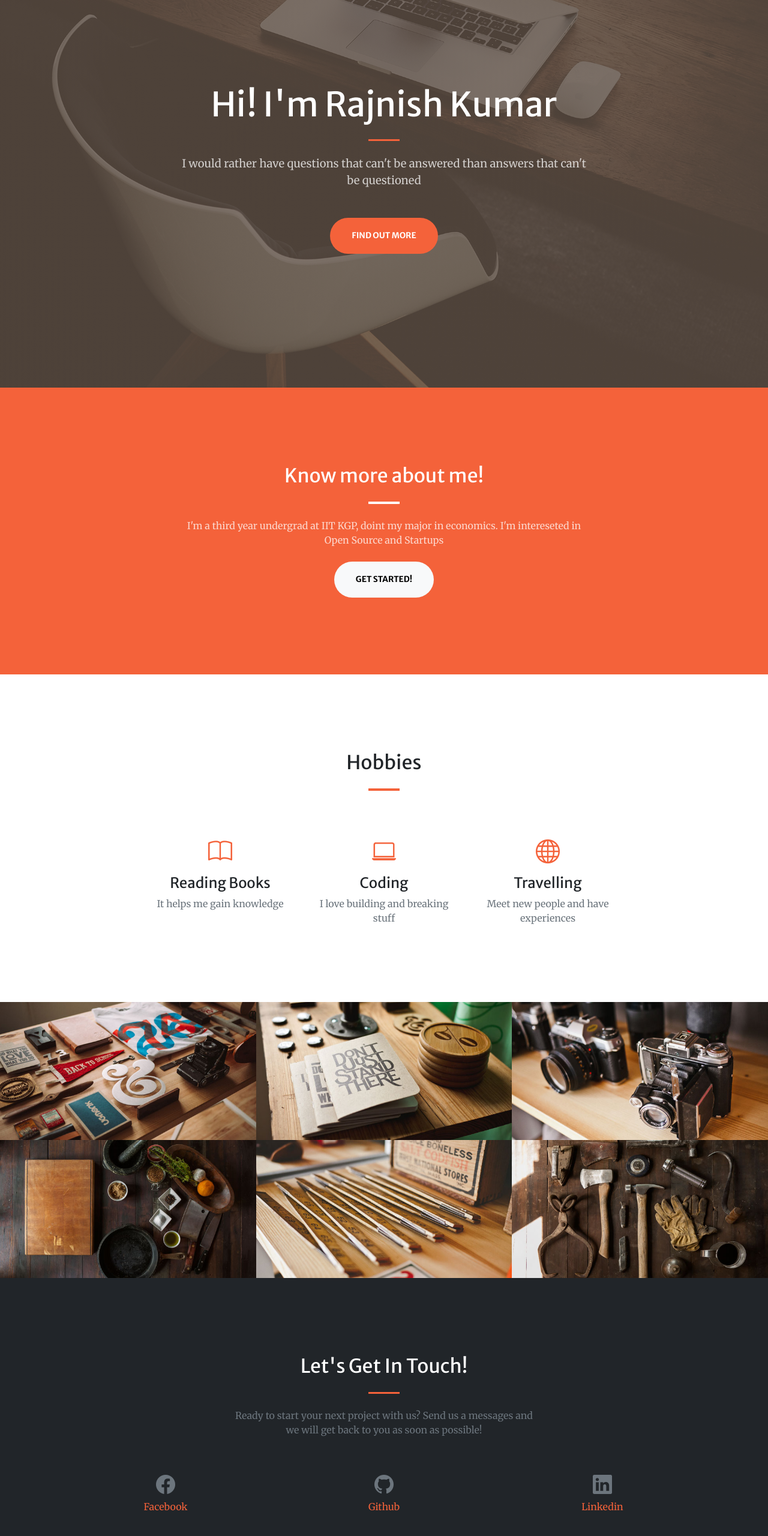
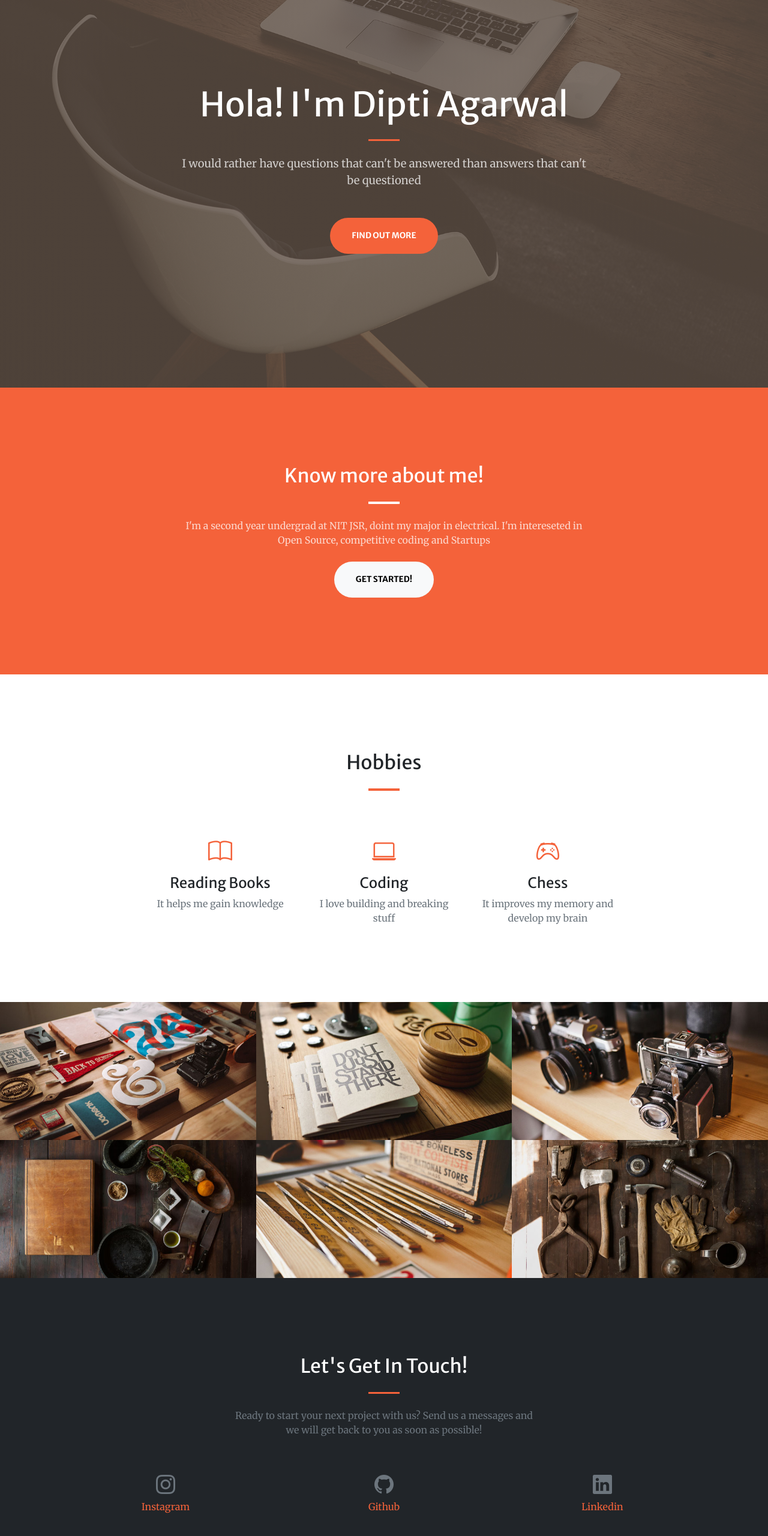
Before and after one commit to Dipti821/Dipti821.github.io, a plain HTML site: page index.html in a window 1280 px wide. Shown: the part 154-2714 px from the top of the page at 60% size. Drawn offline with nearby package versions, Linux system fonts and the light colour scheme; some packages are replaced by stand-ins of ours; a script that the page names is missing.

Commit message:
This is my first website

```diff
--- a/index.html
+++ b/index.html
@@ -6,7 +6,7 @@
     <meta name="viewport" content="width=device-width, initial-scale=1, shrink-to-fit=no" />
     <meta name="description" content="" />
     <meta name="author" content="" />
-    <title>Rajnish Kumar</title>
+    <title>Dipti Agarwal</title>
     <!-- Favicon-->
     <link rel="icon" type="image/x-icon" href="assets/favicon.ico" />
     <!-- Bootstrap Icons-->
@@ -25,7 +25,7 @@
     <!-- Navigation-->
     <nav class="navbar navbar-expand-lg navbar-light fixed-top py-3" id="mainNav">
         <div class="container px-4 px-lg-5">
-            <a class="navbar-brand" href="#page-top">Rajnish</a>
+            <a class="navbar-brand" href="#page-top">Dipti</a>
             <button class="navbar-toggler navbar-toggler-right" type="button" data-bs-toggle="collapse"
                 data-bs-target="#navbarResponsive" aria-controls="navbarResponsive" aria-expanded="false"
                 aria-label="Toggle navigation"><span class="navbar-toggler-icon"></span></button>
@@ -44,7 +44,7 @@
         <div class="container px-4 px-lg-5 h-100">
             <div class="row gx-4 gx-lg-5 h-100 align-items-center justify-content-center text-center">
                 <div class="col-lg-8 align-self-end">
-                    <h1 class="text-white font-weight-bold">Hi! I'm Rajnish Kumar </h1>
+                    <h1 class="text-white font-weight-bold">Hola! I'm Dipti Agarwal </h1>
                     <hr class="divider" />
                 </div>
                 <div class="col-lg-8 align-self-baseline">
@@ -63,9 +63,9 @@
                 <div class="col-lg-8 text-center">
                     <h2 class="text-white mt-0">Know more about me! </h2>
                     <hr class="divider divider-light" />
-                    <p class="text-white-75 mb-4">I'm a third year undergrad at IIT KGP, doint my major in economics.
+                    <p class="text-white-75 mb-4">I'm a second year undergrad at NIT JSR, doint my major in electrical.
                         I'm intereseted in
-                        Open Source and Startups
+                        Open Source, competitive coding and Startups
                     </p>
                     <a class="btn btn-light btn-xl" href="#hobbies">Get Started!</a>
                 </div>
@@ -94,9 +94,9 @@
                 </div>
                 <div class="col-lg-3 col-md-6 text-center">
                     <div class="mt-5">
-                        <div class="mb-2"><i class="bi-globe fs-1 text-primary"></i></div>
-                        <h3 class="h4 mb-2">Travelling</h3>
-                        <p class="text-muted mb-0">Meet new people and have experiences </p>
+                        <div class="mb-2"><i class="bi-controller fs-1 text-primary"></i></div>
+                        <h3 class="h4 mb-2">Chess</h3>
+                        <p class="text-muted mb-0">It improves my memory and develop my brain</p>
                     </div>
                 </div>
 
@@ -179,19 +179,19 @@
 
             <div class="row gx-4 gx-lg-5 justify-content-center">
                 <div class="col-lg-4 text-center mb-5 mb-lg-0">
-                    <a href="https://fb.com/ooyeraju.i" class="nav-link ">
-                        <i class="bi-facebook fs-2 mb-3 text-muted"></i>
-                        <div>Facebook</div>
+                    <a href="https://www.instagram.com/diptiagarwal456/" class="nav-link ">
+                        <i class="bi-instagram fs-2 mb-3 text-muted"></i>
+                        <div>Instagram</div>
                     </a>
                 </div>
                 <div class="col-lg-4 text-center mb-5 mb-lg-0">
-                    <a href="https://fb.com/ooyeraju.i" class="nav-link ">
+                    <a href="https://github.com/Dipti821" class="nav-link ">
                         <i class="bi-github fs-2 mb-3 text-muted"></i>
                         <div>Github</div>
                     </a>
                 </div>
                 <div class="col-lg-4 text-center mb-5 mb-lg-0">
-                    <a href="https://fb.com/ooyeraju.i" class="nav-link ">
+                    <a href="https://www.linkedin.com/in/dipti-agarwal-528165219" class="nav-link ">
                         <i class="bi-linkedin fs-2 mb-3 text-muted"></i>
                         <div>Linkedin</div>
                     </a>
```
